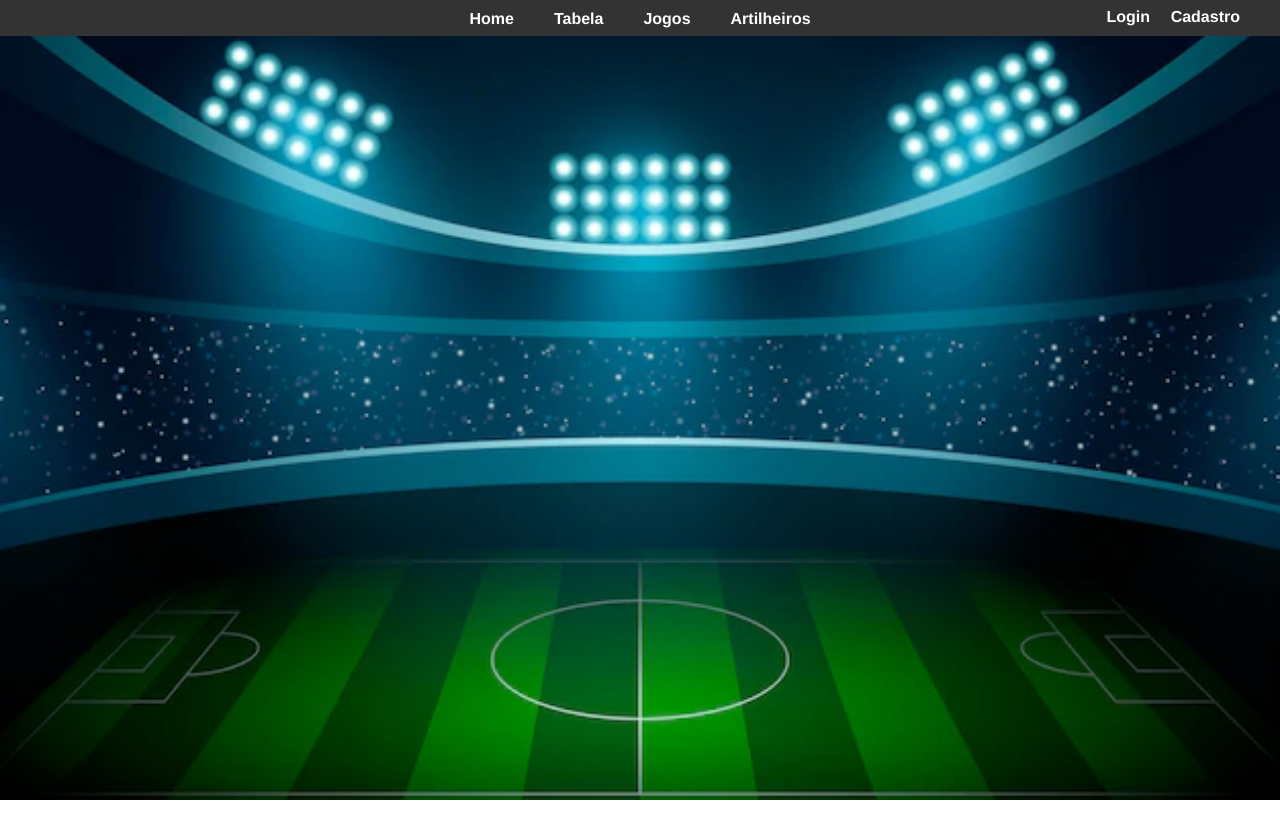
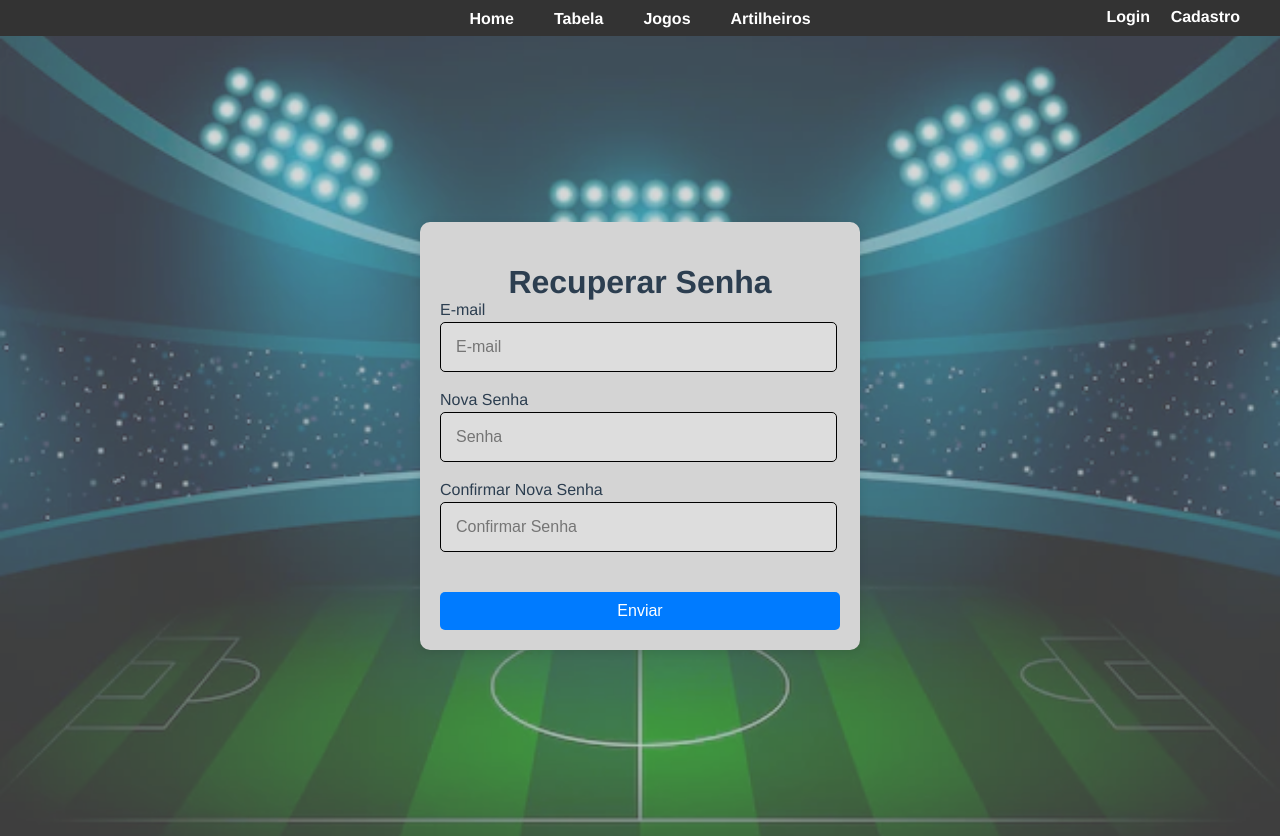
Before and after one commit to AlmadaLuiz14/FutStats, a Vue app: page /RecuperarSenha in a window 1280 px wide. Before the commit the page ends 800 px from the top, so only its background shows below. Built offline with nearby package versions, Linux system fonts and the light colour scheme.

Commit message:
recuperação de senha

```diff
--- a/src/router/index.js
+++ b/src/router/index.js
@@ -9,6 +9,7 @@ import Login_screen from '../views/Login_screen.vue'
 import Cad_screen from '../views/Cad_screen.vue'
 import User_screen from '../views/User_screen.vue'
 import Adm_screen from '../views/Adm_screen.vue'
+import Recuper_screen from '../views/RecuperarSenha_screen.vue'
 
 createApp(createRouter)
 
@@ -65,6 +66,12 @@ const routes = [
         path: '/Adm',
         name: 'Adm_screen',
         component: Adm_screen
+    },
+
+    {
+        path:'/RecuperarSenha',
+        name: 'RecuperarSenha_screen',
+        component: Recuper_screen
     }
 
 ]
--- a/src/views/Cad_screen.vue
+++ b/src/views/Cad_screen.vue
@@ -31,8 +31,7 @@
                 </div>
 
                 <div class='justify-center'>
-                    <input type="submit" class="submit-btn" value="Cadastrar">
-                    <p v-if="senhasDiferentes" class="verifSenhas">As senhas não coincidem</p>
+                  <input type="submit" class="submit-btn" value="Cadastrar">
                 </div>
 
             </form>
@@ -59,8 +58,7 @@
         nome: null,
         email: null,
         senha: null,
-        confirmSenha: null,
-        senhasDiferentes: false
+        confirmSenha: null
       }
     },
 
@@ -71,7 +69,7 @@
 
     methods: {
       async cadastrar(e){
-        if(this.checarSenhas() === false){
+        if(this.checarSenhas() === true){
           e.preventDefault()
 
           const data = {
@@ -100,14 +98,16 @@
               //console.log("Erro ao cadastrar", error);
             }
           }
+        }else{
+          alert("As senhas não coincidem")
         }
       },
 
       checarSenhas(){
         if(this.senha === this.confirmSenha){
-          return this.senhasDiferentes = false
+          return true
         }else{
-          return this.senhasDiferentes = true
+          return false
         }
       }
     }
--- a/src/views/Login_screen.vue
+++ b/src/views/Login_screen.vue
@@ -16,6 +16,7 @@
               <!--<a href="#" class="ls-login-forgot">Esqueci minha senha</a>-->
 
               <input type="submit" class="submit-btn" value="Entrar">
+              <p><router-link to="/RecuperarSenha">Esqueceu a senha</router-link></p>
               <p class="txt-center ls-login-signup">Não possui um usuário no FutStats?
                 <router-link to="/Cadastro">Cadastre-se agora</router-link>
               </p>
--- /dev/null
+++ b/src/views/RecuperarSenha_screen.vue
@@ -0,0 +1,175 @@
+<template>
+    <div class="container">
+        <div class="card">
+            <h1 class="ls-login-logo">Recuperar Senha</h1>
+            <form id="login" @submit.prevent="recuperarSenha">
+              <div class="form-group label-float">
+                <label for="userEmail">E-mail</label>
+                <input class="form-control ls-login-bg-user input-lg" id="userEmail" name="userEmail" type="text" aria-label="Usuário" placeholder="E-mail" v-model="email" required>
+              </div>
+
+              <div class="form-group label-float">
+                <label for="userPassword">Nova Senha</label>
+                <input class="form-control ls-login-bg-password input-lg" id="userPassword" name="userPassword" type="password" aria-label="Senha" placeholder="Senha" v-model="senha" required>
+              </div>
+
+              <div class="form-group label-float">
+                <label for="userPassword">Confirmar Nova Senha</label>
+                <input class="form-control ls-login-bg-password input-lg" id="userPasswordC" name="userPasswordC" type="password" aria-label="Senha" placeholder="Confirmar Senha" v-model="cSenha" required>
+              </div>
+
+              <input type="submit" class="submit-btn" value="Enviar">
+            </form>
+        </div>
+    </div>
+</template>
+
+<script>
+  import axios from 'axios';
+
+  export default {
+    data() {
+      return {
+        email: null,
+        senha: null,
+        cSenha: null
+      }
+    },
+
+    created(){
+      const token = localStorage.getItem("UserToken")
+      if(token !== null){window.location.replace("/")}
+    },
+
+    computed: {
+      getToken(){
+        return localStorage.getItem("UserToken") || "Nao ha token guaradado"
+      },
+
+      getAdm(){
+        return localStorage.getItem("UserAdm")
+      }
+
+    },
+
+    methods: {
+        async recuperarSenha(){
+            if(this.checarSenhas() === true){
+
+                const data = {
+                email: this.email,
+                senha: this.senha
+                }
+
+                try{
+                    const response = await axios.post("http://127.0.0.1:5000/api/usuario/recuperarSenha", data)
+                    alert(response.data.msg)
+                    if(response.data.verify === true){window.location.replace("/Login")}
+                }catch(error){
+                    console.error("Erro na recuperação de senha", error)
+                    alert("Ocorreu um erro ao tentar recuperar sua senha")
+                    //window.location.replace("/")
+                }
+
+            }else{
+                alert("As senhas não coincidem")
+            }
+        },
+
+        checarSenhas(){
+            if(this.senha === this.cSenha){
+                return true
+            }else{
+                return false
+            }
+        }
+
+    }
+  }
+
+</script>
+
+<style scoped>
+.container {
+  display: flex;
+  justify-content: center;
+  align-items: center;
+  height: 100vh;
+}
+
+.card {
+  background: #d4d4d4;
+  border-radius: 10px;
+  box-shadow: 0 2px 10px rgba(0, 0, 0, 0.1);
+  padding: 20px;
+  width: 400px;
+}
+
+.label-float {
+  position: relative;
+  margin-bottom: 40px;
+  margin-right: 35px;
+
+}
+
+.label-float label {
+  position: absolute;
+  left: 0;
+  top: -24%;
+  transform: translateY(-50%);
+  pointer-events: none;
+  transition: 0.3s ease-out all;
+}
+
+.label-float input {
+  width: 100%;
+  background: #dddddd;
+  padding: 15px;
+  font-size: 16px;
+  border: 1px solid #000000;
+  border-radius: 5px;
+  outline: none;
+}
+
+.label-float input:focus {
+  border-color: #007BFF;
+}
+
+.label-float input:not(:placeholder-shown) + label {
+  top: 0;
+  font-size: 12px;
+  color: #007BFF;
+}
+
+.submit-btn {
+  background-color: #007BFF;
+  color: #fff;
+  font-size: 16px;
+  padding: 10px 20px;
+  border: none;
+  border-radius: 5px;
+  cursor: pointer;
+  width: 100%;
+  transition: background-color 0.3s ease;
+}
+
+.submit-btn:hover {
+  background-color: #0056b3;
+}
+
+.verSenha,
+.verConfirmSenha {
+  position: absolute;
+  right: 10px;
+  top: 50%;
+  transform: translateY(-50%);
+  cursor: pointer;
+}
+
+.verifSenhas {
+  color: red;
+  font-size: 14px;
+  margin-top: 10px;
+  text-align: center;
+}
+</style>
--- a/src/views/User_screen.vue
+++ b/src/views/User_screen.vue
@@ -2,6 +2,7 @@
     <div class="container">
         <div class="card">
             <h2 class="perfil">Meu Perfil</h2>
+            <h3>Deseja alterar suas informações?</h3>
             <form id="edit_infos" @submit.prevent="mudarInfos">
                 <div class="form-group label-float">
                     <label for="userName">Nome</label>
@@ -77,11 +78,15 @@
                 }
 
                 if((this.nome !== null) && (this.email !== null)){
+
                     const verifSenha = await axios.post("http://127.0.0.1:5000/api/protegido/confereSenha", data)
                     if(verifSenha.data.verify === true){
                         const response = await axios.post("http://127.0.0.1:5000/api/protegido/newInfos", data)
-                        alert(response.data.msg)
-                        window.location.reload()
+                        alert(response.data.msg + ". Por ter alterado o email, por favor refaça seu login")
+                        //Forçar o logout pra n dar erro por ter mudado o email
+                        localStorage.removeItem("UserToken")
+                        localStorage.removeItem("UserAdm")
+                        window.location.replace("/Login")
                     }else{
                         alert("Senha incorreta")
                     }
@@ -89,17 +94,27 @@
                 }else if(!((this.nome === null) && (this.email == null))){
                     if(this.nome === null){
                         data.nome = this.placeHName
+                        const verifSenha = await axios.post("http://127.0.0.1:5000/api/protegido/confereSenha", data)
+                        if(verifSenha.data.verify === true){
+                            const response = await axios.post("http://127.0.0.1:5000/api/protegido/newInfos", data)
+                            alert(response.data.msg + ". Por ter alterado o email, por favor refaça seu login")
+                            //Forçar o logout pra n dar erro por ter mudado o email
+                            localStorage.removeItem("UserToken")
+                            localStorage.removeItem("UserAdm")
+                            window.location.replace("/Login")
+                        }else{
+                            alert("Senha incorreta")
+                        }
                     }else{
                         data.email = this.placeHEmail
-                    }
-
-                    const verifSenha = await axios.post("http://127.0.0.1:5000/api/protegido/confereSenha", data)
-                    if(verifSenha.data.verify === true){
-                        const response = await axios.post("http://127.0.0.1:5000/api/protegido/newInfos", data)
-                        alert(response.data.msg)
-                        window.location.reload()
-                    }else{
-                        alert("Senha incorreta")
+                        const verifSenha = await axios.post("http://127.0.0.1:5000/api/protegido/confereSenha", data)
+                        if(verifSenha.data.verify === true){
+                            const response = await axios.post("http://127.0.0.1:5000/api/protegido/newInfos", data)
+                            alert(response.data.msg)
+                            window.location.reload()
+                        }else{
+                            alert("Senha incorreta")
+                        }
                     }
                 }
                 this.senha = ''
@@ -121,63 +136,43 @@
 
     .card {
         background: #d4d4d4;
-        border-radius: 10px; /*Nível de arredondamento das bordas*/
+        border-radius: 8px;
         box-shadow: 0 2px 10px rgba(0, 0, 0, 0.1);
-        padding: 200px; /*Espaçamento entre o conteúdo e a borda*/
-        width: 400px;
-        height: 250px;
+        padding: 20px;
+        text-align: center;
+        max-width: 400px;
+        width: 100%;
     }
 
-    .perfil {
-        position: relative;
-        top: -210px;
-        left: -310px;
-        font-size: 30px;
+    .card h2 {
+        font-size: 1.5rem;
+        margin-bottom: 10px;
     }
 
-    .label-float {
-        position: relative;
+    .card h3 {
+        font-size: 1rem;
+        margin-bottom: 20px;
     }
 
-    .label-float label {
-        position: relative;
-        top: -200px;
-        left: -180px;
-        font-size: 20px;
-        line-height: 3.5;
+    .form-group {
+        margin-bottom: 20px;
+        text-align: left;
     }
 
-    #senha {
-        position: relative;
-        top: 100px;
+    .form-group label {
+        display: block;
+        font-size: 0.9rem;
+        margin-bottom: 8px;
     }
 
-    #senhaC {
-            position: relative;
-        top: 150px;
-    }
-
-    #senhaC label {
-        position: relative;
-        left: -300px;
-    }
-
-    #senhaC input {
-        position: relative;
-        top: -255px;
-        left: -30px;
-    }
-
-    .label-float input { /*Arrumar os inputs q n estão aninhados*/
-        position: relative;
-        top: -200px;
-        left: -150px;
+    .form-group input {
+        width: 95%;
+        padding: 8px;
+        font-size: 1rem;
         background: #dddddd;
-        border-radius: 5px;
         border: 1px solid #000000;
-        padding: 10px;
-        width: 80%;
-        font-size: 17px;
+        border-radius: 4px;
+        justify-content: center;
     }
 
     .submit-btn {
@@ -190,6 +185,7 @@
         cursor: pointer;
         width: 100%;
         transition: background-color 0.3s ease;
-}
+        justify-content: center;
+    }
 
 </style>
```
Also changed, not shown: 1 other file (tests, documents, lock files or other folders).
